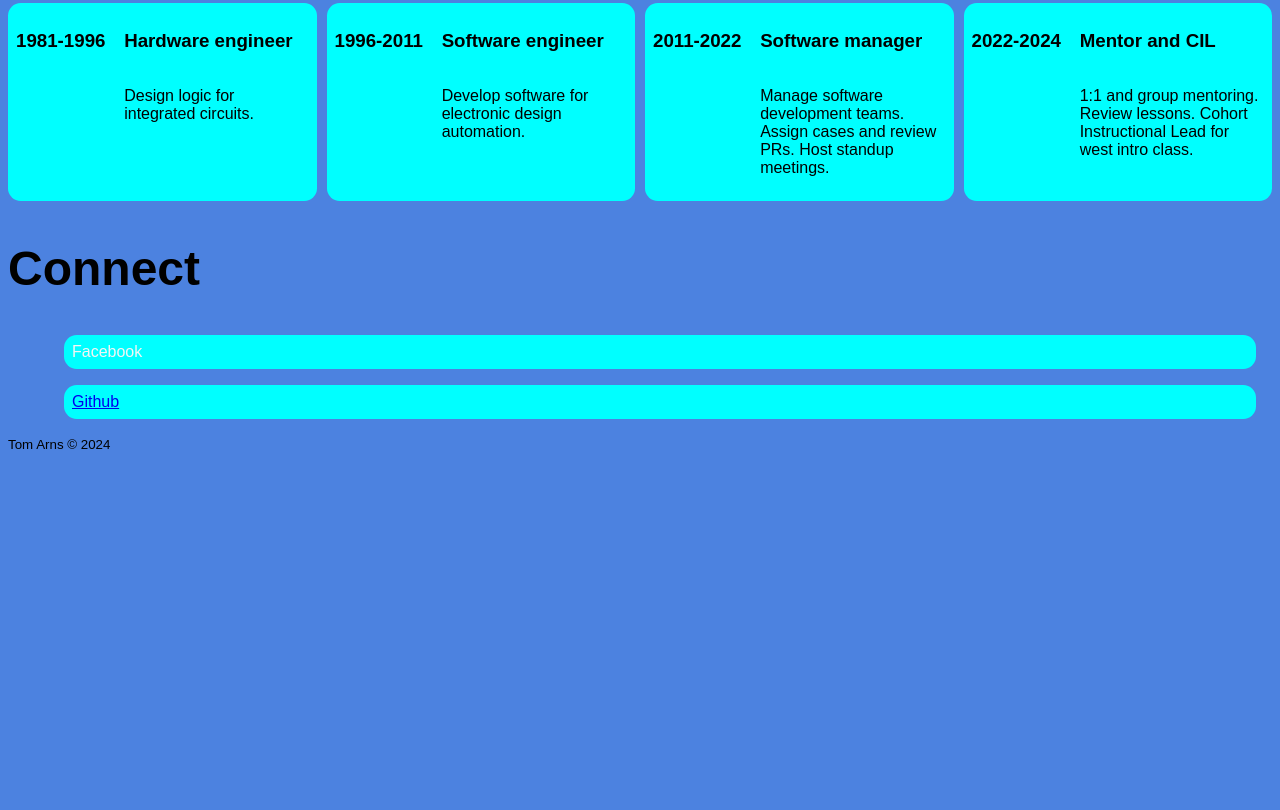
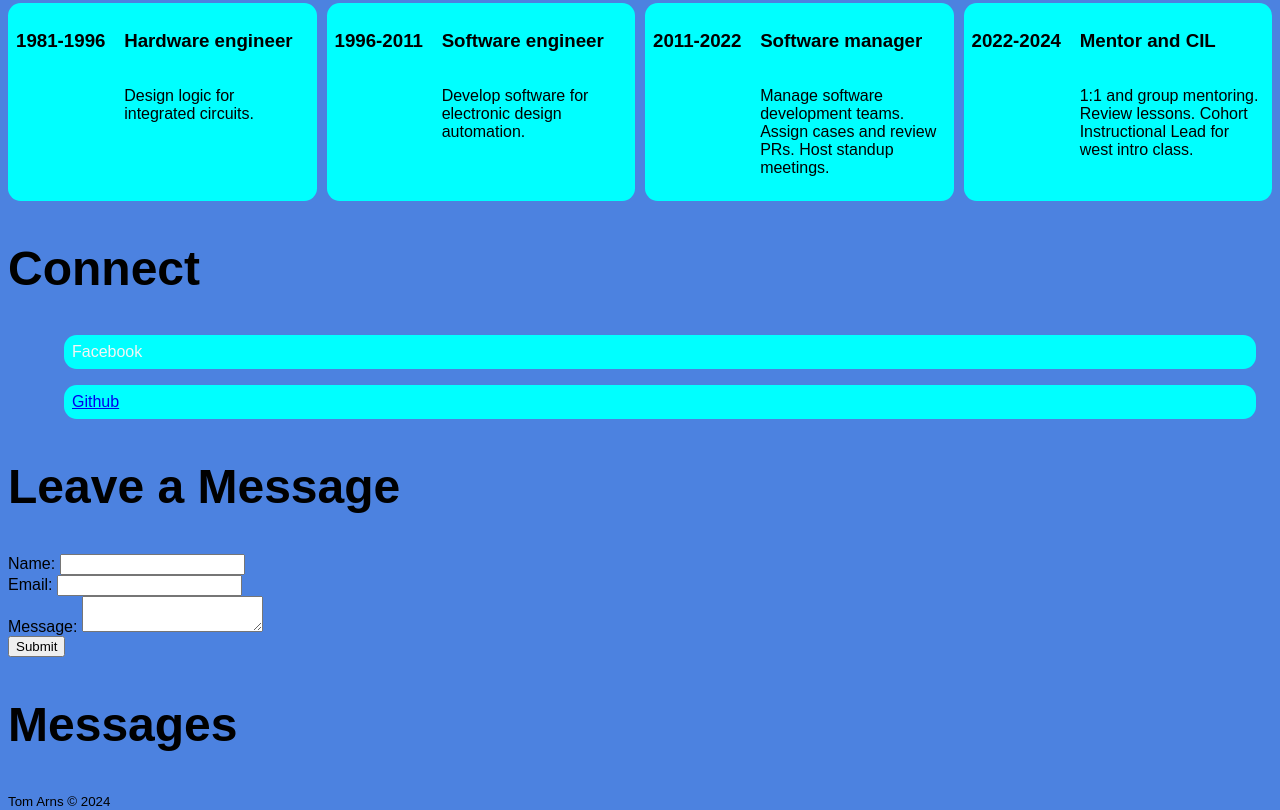
Before and after one commit to toma63/toma63-haumea, a plain HTML site: page index.html in a window 1280 px wide. Shown: the part 1207-2017 px from the top of the page. Before the commit the page ends 1660 px from the top, so only its background shows below. Drawn offline with Linux system fonts and the light colour scheme; a web font is replaced by a local one.

Commit message:
added message form and message list

```diff
--- a/index.html
+++ b/index.html
@@ -78,6 +78,37 @@
             </li>
         </ul>
     </section>
+    <section id="message-form">
+        <h2>Leave a Message</h2>
+        <form name="leave_message">
+          <label for="usersName">Name:</label>
+          <input
+            type="text"
+            id="usersName"
+            name="usersName"
+            required="true"
+          /><br />
+          <label for="usersEmail">Email:</label>
+          <input
+            type="email"
+            id="usersEmail"
+            name="usersEmail"
+            required="true"
+          /><br />
+          <label for="usersMessage">Message:</label>
+          <textarea
+            name="usersMessage"
+            id="usersMessage"
+            required="true"
+          ></textarea
+          ><br />
+          <button type="submit" value="submit" name="submit">Submit</button>
+        </form>
+      </section>
+      <section id="message-section">
+        <h2>Messages</h2>
+        <ul id="messages"></ul>
+      </section>
     <script src="js/index.js"></script>
 </body>
 </html>
```
